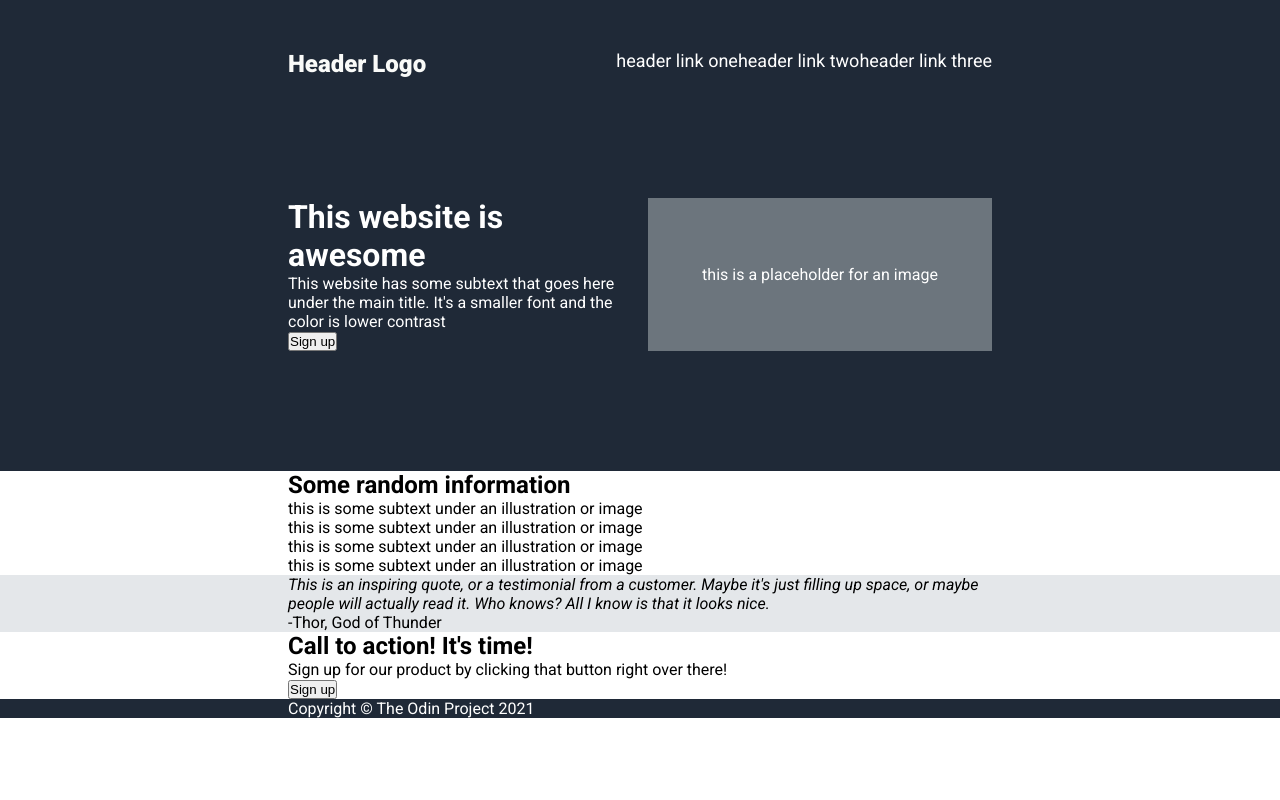
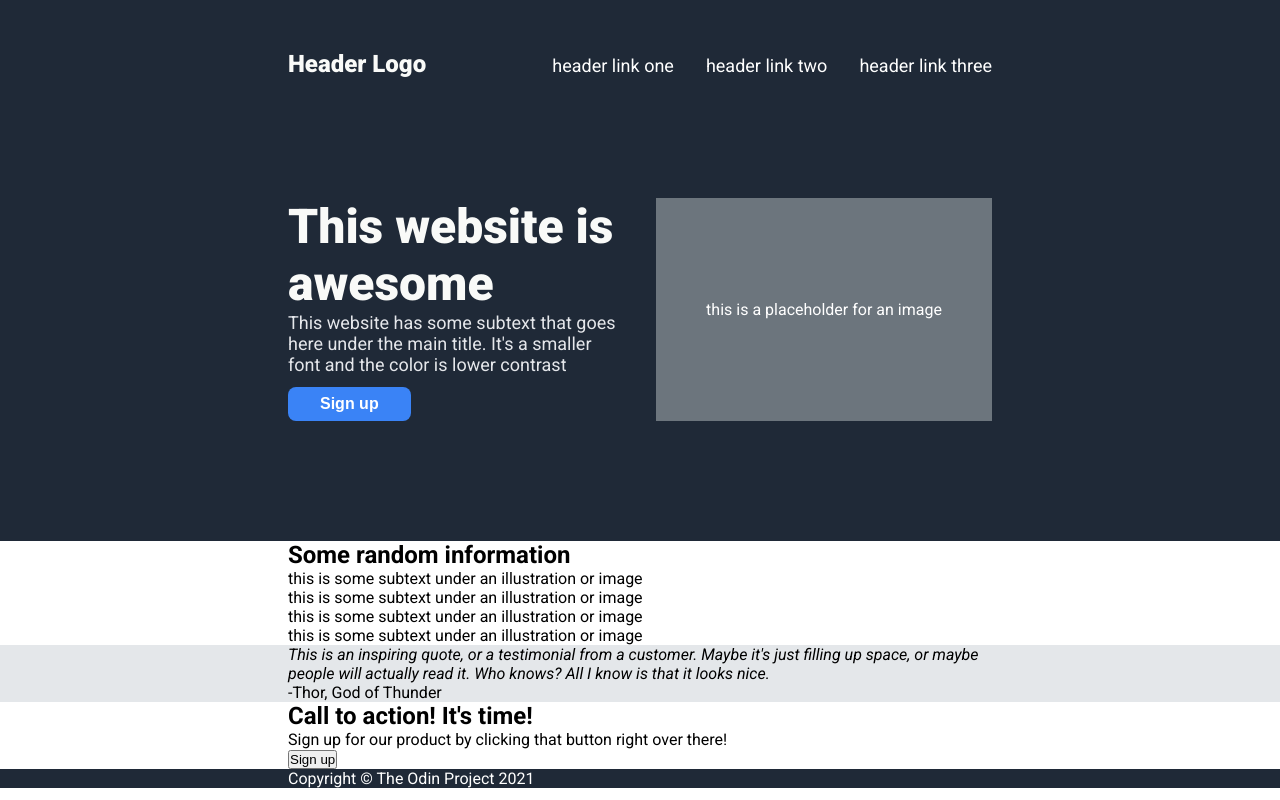
Before and after one commit to lejdenlazaro/odin-landing, a plain HTML site: page index.html in a window 1280 px wide. Drawn offline with Linux system fonts and the light colour scheme.

Commit message:
Add styles to header content

```diff
--- a/styles/style.css
+++ b/styles/style.css
@@ -36,34 +36,58 @@ a {
   background-color: #1f2937;
 }
 
+.menu {
+  margin: 50px 0;
+  display: flex;
+  flex-wrap: wrap;
+  justify-content: space-between;
+  align-items: baseline;
+}
+
 .logo {
   color: #f9faf8;
   font-size: 24px;
   font-weight: 900;
 }
 
-.menu {
-  margin: 50px 0;
-  display: flex;
-  flex-wrap: wrap;
-  justify-content: space-between;
-}
-
 .links ul {
   font-size: 18px;
   display: flex;
   flex-wrap: wrap;
+  gap: 2rem;
 }
 
 .header-content {
   margin: 120px 0;
   display: flex;
   flex-wrap: wrap;
-  gap: 16px;
+  gap: 2rem;
 }
 
 .header-content div {
   flex: 1;
+}
+
+.signup h1 {
+  font-size: 48px;
+  color: #f9faf8;
+  font-weight: 900;
+}
+
+.signup p {
+  font-size: 18px;
+  color: #e5e7eb;
+}
+
+.signup button {
+  font-size: 16px;
+  font-weight: 700;
+  color: #fff;
+  background-color: #3a83f6;
+  border: none;
+  border-radius: 8px;
+  padding: 8px 32px;
+  margin-top: 12px;
 }
 
 .placeholder-image {
```
